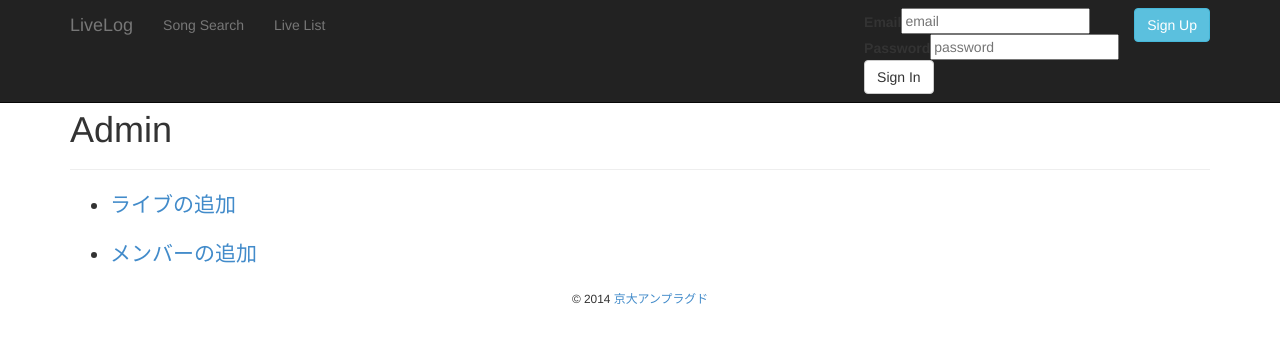
After one commit to ku-unplugged/LiveLog, a CakePHP app: the page made by app/View/Pages/admin.ctp in a window 1280 px wide. The commit adds this page. Shown: the top 343 px of the page. Run offline with PHP 8.4 and a stand-in for CakePHP, Linux system fonts and the light colour scheme; the template is opened without the code that fills it, so the values that code supplies are empty; form fields are guessed from the names that the template uses; some libraries are stand-ins or nearby versions.

Commit message:
Adminトップページ

```diff
--- a/app/Controller/AppController.php
+++ b/app/Controller/AppController.php
@@ -78,7 +78,7 @@ class AppController extends Controller {
 
         // adminユーザだけが管理 functions にアクセス可能
         if (isset($this->request->params['admin'])) {
-            return (bool)($user['admin'] === '1');
+            return (bool)($user['admin'] === true);
         }
 
         // デフォルトは拒否
--- a/app/View/Layouts/default.ctp
+++ b/app/View/Layouts/default.ctp
@@ -69,6 +69,11 @@ $cakeVersion = __d('cake_dev', 'CakePHP %s', Configure::version())
 				<li<?php echo $this->request->controller === 'members' ? ' class="active"' : '' ?>>
 					<?php echo $this->Html->link('Members', '/members'); ?>
 				</li>
+				<?php if ($auth['admin'] === true): // 管理者ならば?>
+				<li<?php echo isset($this->request->params['admin']) ? ' class="active"' : '' ?>>
+					<?php echo $this->Html->link('Admin', '/pages/admin'); ?>
+				<?php endif; ?>
+				</li>
 			</ul>
 			<ul class="nav navbar-nav navbar-right">
 				<li>
--- /dev/null
+++ b/app/View/Pages/admin.ctp
@@ -0,0 +1,22 @@
+<?php
+$this->assign('title', 'Admin');
+?>
+<div class="page-header">
+	<h1>Admin</h1>
+</div>
+<ul>
+	<li class="lead">
+		<?php echo $this->Html->link('ライブの追加', array(
+			'admin' => true,
+			'controller' => 'lives',
+			'action' => 'add'
+		)); ?>
+	</li>
+	<li class="lead">
+		<?php echo $this->Html->link('メンバーの追加', array(
+			'admin' => true,
+			'controller' => 'members',
+			'action' => 'add'
+		)); ?>
+	</li>
+</ul>
```
